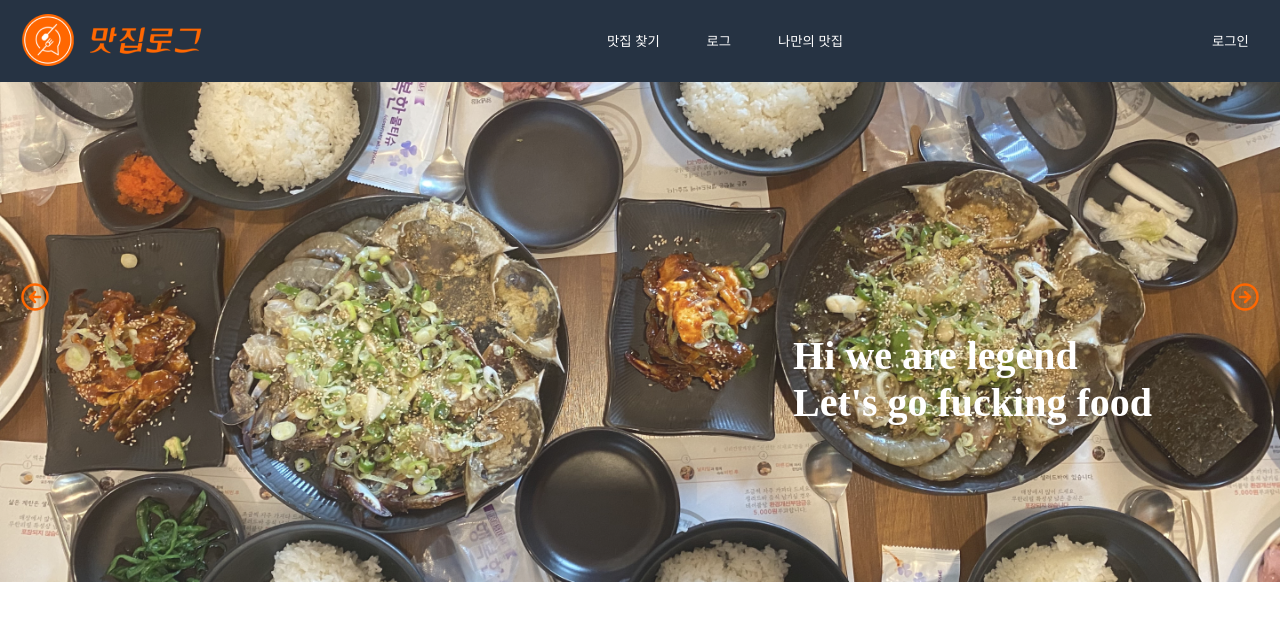
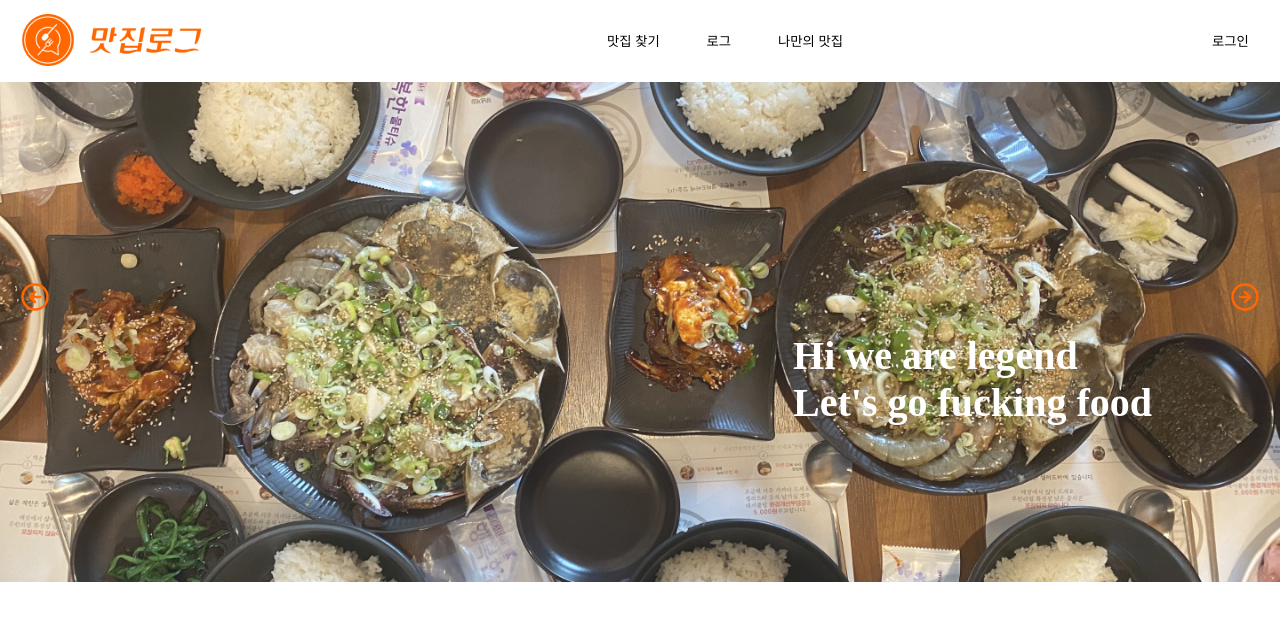
Before and after one commit to matjiplog/matjiplog-web, a React (Create React App) app in the folder matjiplog/: page / in a window 1280 px wide. Shown: the top 620 px of the page. Built offline with nearby package versions, Linux system fonts and the light colour scheme.

Commit message:
[Design] 헤더 배경색 흰색으로 변경

```diff
--- a/matjiplog/src/styles/common/header.ts
+++ b/matjiplog/src/styles/common/header.ts
@@ -6,7 +6,6 @@ export const HeaderSection = styled.header`
   justify-content: space-between;
   align-items: center;
   padding: 0 8em 0 0em;
-  background: #263343;
 
   @media screen and (min-width: 700px) {
     .menubar {
@@ -31,27 +30,30 @@ export const HeaderSection = styled.header`
         width: 100%;
         text-align: center;
       }
+
+      & :hover {
+        background-color: #ff6701;
+        button {
+          color: white;
+        }
+      }
     }
 
     .loginDiv {
       width: 100%;
       text-align: center;
+      display: none;
       border-radius: 5px;
-      display: none;
-
-      &:hover {
-        background: #ff6701;
-        color: white;
-        .loginBtn {
-          transform: scale(1.2);
-        }
-      }
 
       & .loginBtn {
         padding: 1.2em;
+      }
 
-        &:hover {
+      &:hover {
+        background-color: #ff6701;
+        .loginBtn {
           color: white;
+          transform: scale(1.2);
         }
       }
     }
@@ -76,17 +78,16 @@ export const GnvItem = styled.li`
   border-radius: 5px;
 
   &:hover {
-    background: #ff6701;
     button {
-      color: white;
       transform: scale(1.2);
+      color: #ff6701;
     }
   }
   .nowLocation {
     color: #ff6701;
   }
   .location {
-    color: white;
+    color: black;
   }
 `;
 
@@ -95,7 +96,7 @@ export const GnvBtn = styled.button``;
 export const LoginDiv = styled.div``;
 
 export const LoginBtn = styled.button`
-  color: white;
+  color: black;
 
   &:hover {
     transform: scale(1.2);
```
